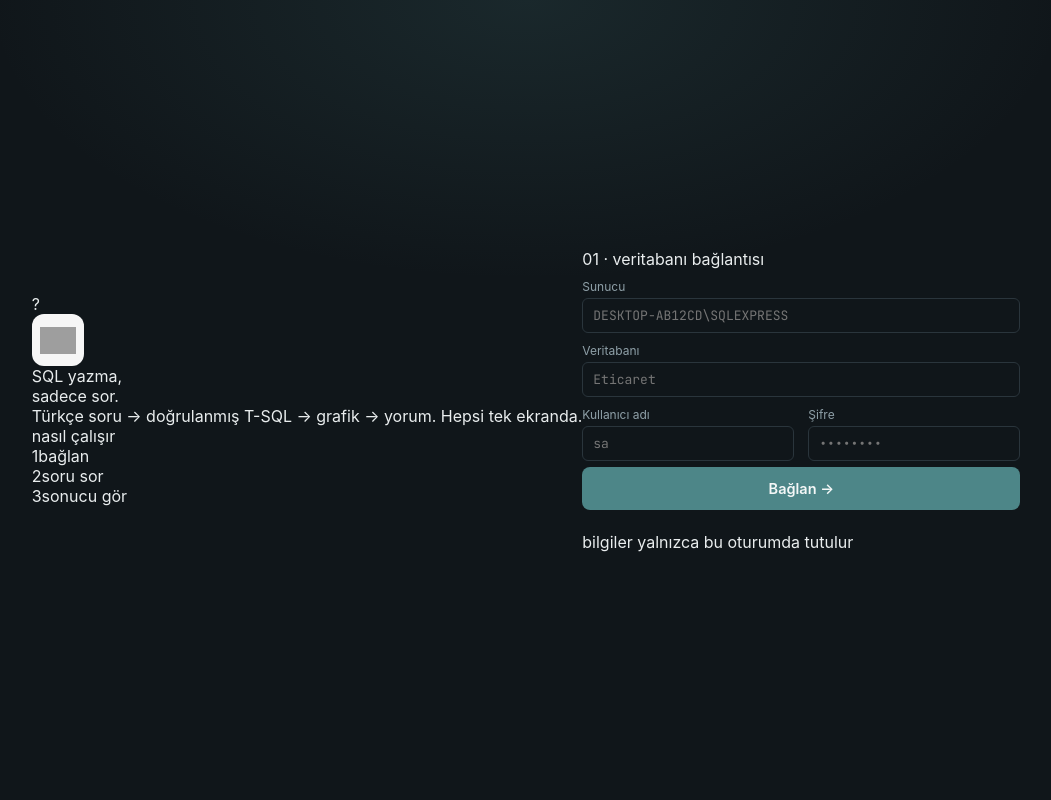
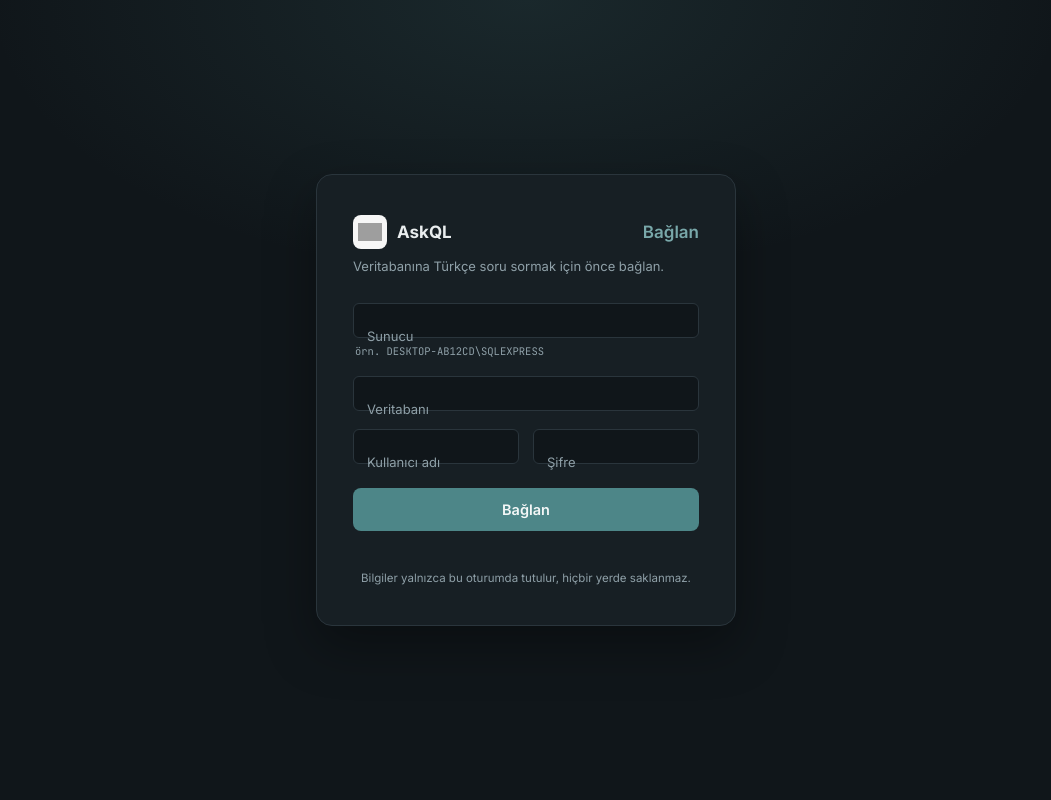
Before and after one commit to nazsenoll/YZTA-Bootcamp-Team40, a Flask app: page / in a window 1280 px wide. Shown: the whole page, without its empty margins (114-1165 px from the left). Run offline with Flask 3, Linux system fonts and the light colour scheme; grey boxes are pictures that could not be loaded.

Commit message:
Update index.html

```diff
--- a/templates/index.html
+++ b/templates/index.html
@@ -6,49 +6,47 @@
 <title>SQL AI Analyst</title>
 <link rel="icon" type="image/png" href="{{ url_for('static', filename='img/logo-mark.png') }}">
 <link rel="preconnect" href="https://fonts.googleapis.com">
-<link href="https://fonts.googleapis.com/css2?family=Space+Grotesk:wght@400;500;600;700&family=JetBrains+Mono:wght@400;500;600&display=swap" rel="stylesheet">
+<link href="https://fonts.googleapis.com/css2?family=Inter:wght@400;500;600;700;800&family=Space+Grotesk:wght@400;500;600;700&family=JetBrains+Mono:wght@400;500;600&display=swap" rel="stylesheet">
 <link rel="stylesheet" href="{{ url_for('static', filename='css/style.css') }}">
 </head>
 <body>
 
 <div class="gate" id="gate">
-  <div class="gate-brand">
-    <div class="gate-watermark" aria-hidden="true">?</div>
-    <div class="logo-chip logo-chip-lg"><img src="{{ url_for('static', filename='img/logo-mark.png') }}" alt="AskQL"></div>
-    <div class="gate-headline">SQL yazma,<br><span class="gate-accent">sadece sor.</span></div>
-    <div class="gate-tagline">Türkçe soru → doğrulanmış T-SQL → grafik → yorum. Hepsi tek ekranda.</div>
+  <div class="gate-card">
+    <div class="gate-card-head">
+      <div class="gate-brand-row">
+        <div class="logo-chip logo-chip-md"><img src="{{ url_for('static', filename='img/logo-mark.png') }}" alt="AskQL"></div>
+        <span class="gate-brand-name">AskQL</span>
+      </div>
+      <h1 class="gate-card-title">Bağlan</h1>
+    </div>
+    <p class="gate-card-sub">Veritabanına Türkçe soru sormak için önce bağlan.</p>
 
-    <div class="gate-steps">
-      <div class="gate-steps-label">nasıl çalışır</div>
-      <div class="gate-step"><span class="gate-step-num">1</span><span>bağlan</span></div>
-      <div class="gate-step"><span class="gate-step-num">2</span><span>soru sor</span></div>
-      <div class="gate-step"><span class="gate-step-num">3</span><span>sonucu gör</span></div>
+    <div class="float-field">
+      <input type="text" id="in-server" class="gate-input" placeholder=" " autocomplete="off">
+      <label for="in-server">Sunucu</label>
     </div>
-  </div>
+    <div class="gate-hint">örn. DESKTOP-AB12CD\SQLEXPRESS</div>
 
-  <div class="gate-form">
-    <div class="gate-form-label">01 · veritabanı bağlantısı</div>
-
-    <label for="in-server" class="gate-label">Sunucu</label>
-    <input type="text" id="in-server" class="gate-input" placeholder="DESKTOP-AB12CD\SQLEXPRESS" autocomplete="off">
-
-    <label for="in-database" class="gate-label">Veritabanı</label>
-    <input type="text" id="in-database" class="gate-input" placeholder="Eticaret" autocomplete="off">
+    <div class="float-field">
+      <input type="text" id="in-database" class="gate-input" placeholder=" " autocomplete="off">
+      <label for="in-database">Veritabanı</label>
+    </div>
 
     <div class="gate-row">
-      <div>
-        <label for="in-username" class="gate-label">Kullanıcı adı</label>
-        <input type="text" id="in-username" class="gate-input" placeholder="sa" autocomplete="username">
+      <div class="float-field">
+        <input type="text" id="in-username" class="gate-input" placeholder=" " autocomplete="username">
+        <label for="in-username">Kullanıcı adı</label>
       </div>
-      <div>
-        <label for="in-password" class="gate-label">Şifre</label>
-        <input type="password" id="in-password" class="gate-input" placeholder="••••••••" autocomplete="current-password">
+      <div class="float-field">
+        <input type="password" id="in-password" class="gate-input" placeholder=" " autocomplete="current-password">
+        <label for="in-password">Şifre</label>
       </div>
     </div>
 
-    <button class="gate-submit" id="btn-connect">Bağlan →</button>
+    <button class="gate-submit" id="btn-connect">Bağlan</button>
     <div class="hint-error" id="connect-error"></div>
-    <div class="gate-note">bilgiler yalnızca bu oturumda tutulur</div>
+    <p class="gate-footnote">Bilgiler yalnızca bu oturumda tutulur, hiçbir yerde saklanmaz.</p>
   </div>
 </div>
 
```
